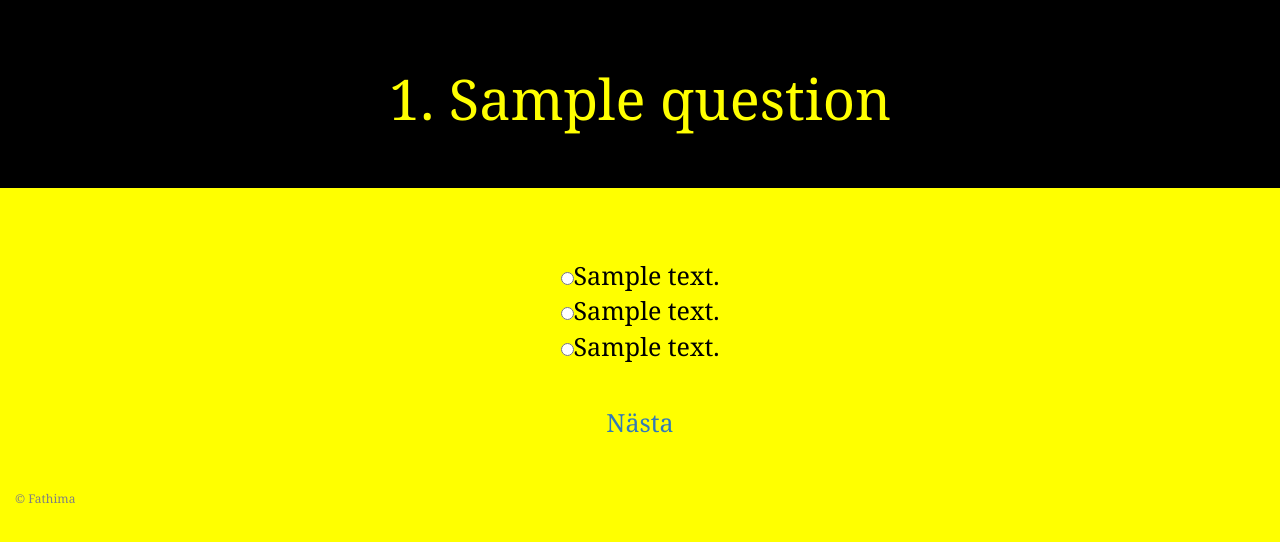
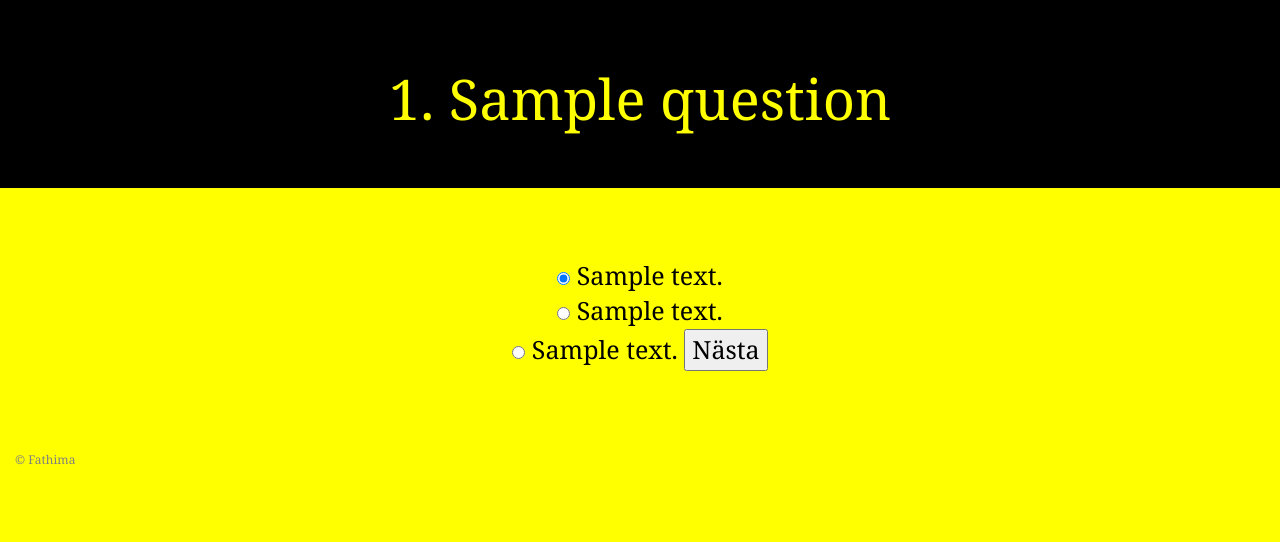
Before and after one commit to FathimaW/quizproject, a Django app: page /quiz/1/question/1/ in a window 1280 px wide. Shown: the top 542 px of the page. Run offline with Django 3.2, Linux system fonts and the light colour scheme; tables that the repository leaves empty hold one stand-in row (values such as "Sample post"); some libraries are stand-ins or nearby versions.

Commit message:
question.html - lagt till nästa knapp samt checked

```diff
--- a/quiz/templates/question.html
+++ b/quiz/templates/question.html
@@ -23,15 +23,13 @@
 		<br />
 		<form action="{% url "answer_page" quiz.quiz_number question_number %}" method="post">
 			{% csrf_token %}
-			<input type="radio" class="question-answers">{{ answer1 }}</input><br />
-			<input type="radio" class="question-answers">{{ answer2 }}</input><br />
-			<input type="radio" class="question-answers">{{ answer3 }}</input>
+			<input type="radio" name="answer" value="1" checked> {{ answer1 }}</input><br />
+			<input type="radio" name="answer" value="2"> {{ answer2 }}</input><br />
+			<input type="radio" name="answer" value="3"> {{ answer3 }}</input>
+			<button type="submit">Nästa</button>
 		</form>
 		<br />
 		<br />
-		<p><a href="{% url 'completed_page' quiz_number %}">
-   		 Nästa
-		</a></p>
 		<br />
 		<br />
 		<p id ="footer" class="col-sm-4">&copy; Fathima</p>
```
